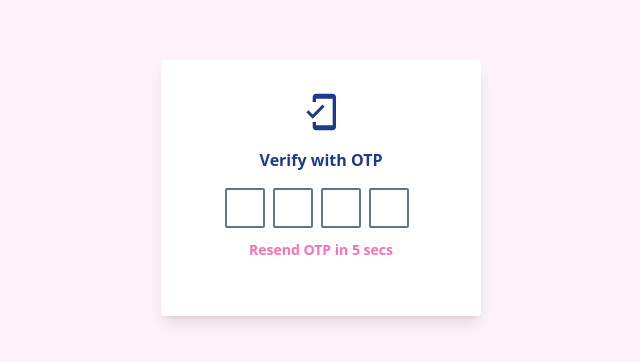
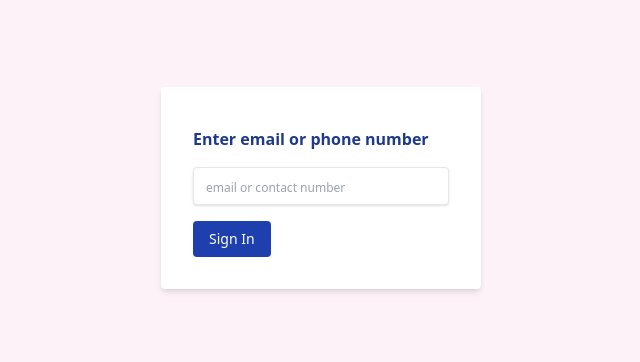
Before and after one commit to nam334/poc_repo, a React (Create React App) app: page / in a window 1280 px wide. Shown: the part 204-566 px from the top of the page, without its empty margins (319-959 px from the left). Built offline with nearby package versions, Linux system fonts and the light colour scheme.

Commit message:
created login form

```diff
--- a/src/App.js
+++ b/src/App.js
@@ -8,10 +8,15 @@ import {
   RouterProvider,
 } from "react-router-dom";
 import SuccessPage from './components/pages/SuccessPage';
+import Login from './components/pages/Login';
 
 const router = createBrowserRouter([
   {
     path: "/",
+    element: <Login />,
+  },
+  {
+    path: "/otp",
     element: <OtpPage />,
   },
   {
--- /dev/null
+++ b/src/components/pages/Login.jsx
@@ -0,0 +1,32 @@
+import React from 'react'
+
+const Login = () => {
+  return (
+    <>
+    <div className='flex justify-center bg-pink-50 items-center h-screen'>
+    <div className="w-full max-w-xs">
+  <form className="bg-white shadow-md rounded px-8 pt-6 pb-8 mb-4">
+    <div className="mb-4">
+      <label className="block text-blue-900 text-md font-semibold my-4" htmlFor="username">
+        Enter email or phone number
+      </label>
+      <input className="shadow appearance-none border rounded w-full py-2 px-3 text-gray-700
+      leading-tight focus:outline-none focus:shadow-outline placeholder:text-xs"
+      id="username" type="text" placeholder="email or contact number"/>
+    </div>
+
+    <div className="flex items-center justify-between">
+      <button className="bg-blue-800 hover:bg-blue-900 text-white text-sm
+     py-2 px-4 rounded focus:outline-none focus:shadow-outline" type="button">
+        Sign In
+      </button>
+    </div>
+  </form>
+</div>
+    </div>
+
+    </>
+  )
+}
+
+export default Login
--- a/src/components/pages/SuccessPage.jsx
+++ b/src/components/pages/SuccessPage.jsx
@@ -7,7 +7,7 @@ const SuccessPage = () => {
   return (
 
     <div className='bg-pink-50 h-screen flex flex-col justify-center items-center gap-3'>
-      <Link to="/">Back</Link>
+      <Link to="/otp">Back</Link>
       <h3 className='text-blue-900 text-3xl'>Logged in successfully..!! </h3><BsEmojiSmile size={40} className='text-pink-600'/>
     </div>
   )
```
